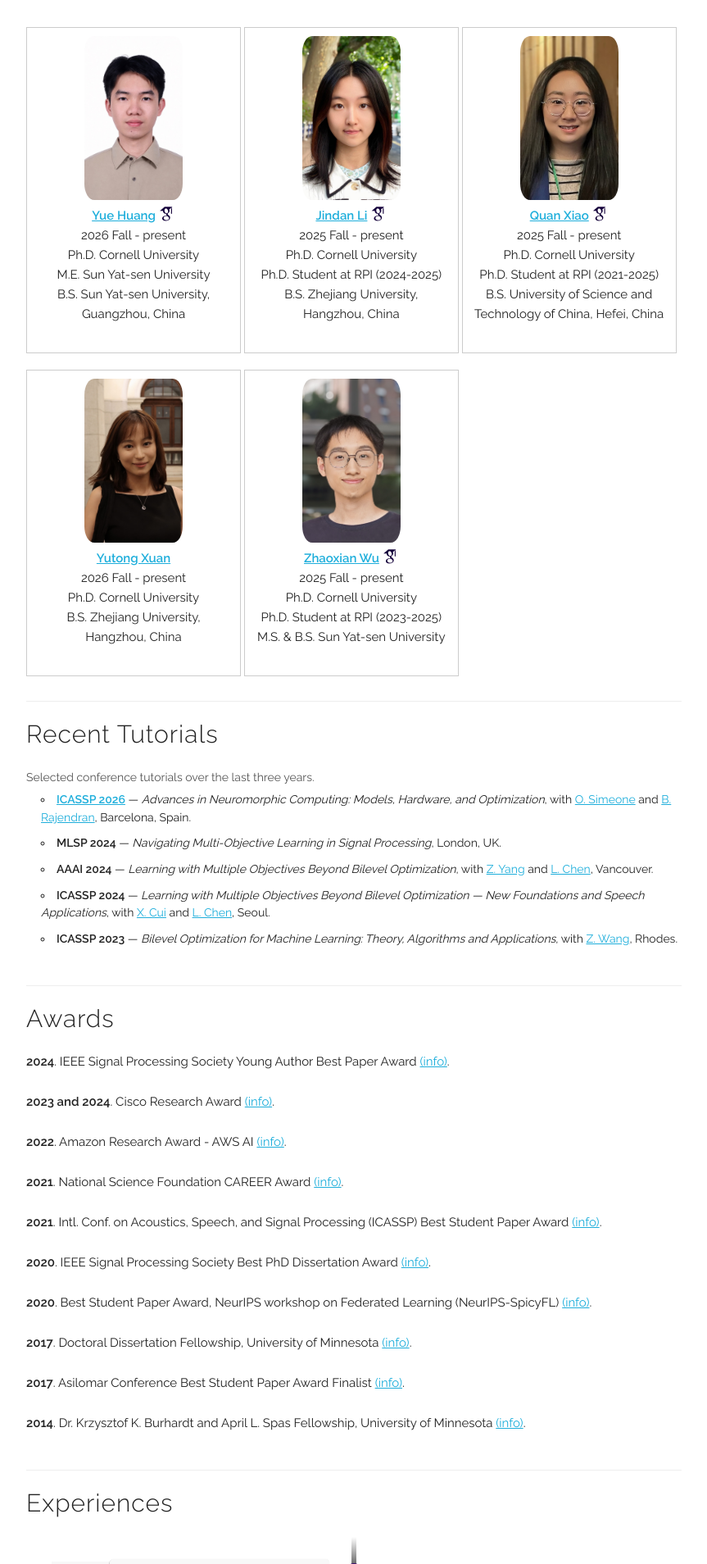
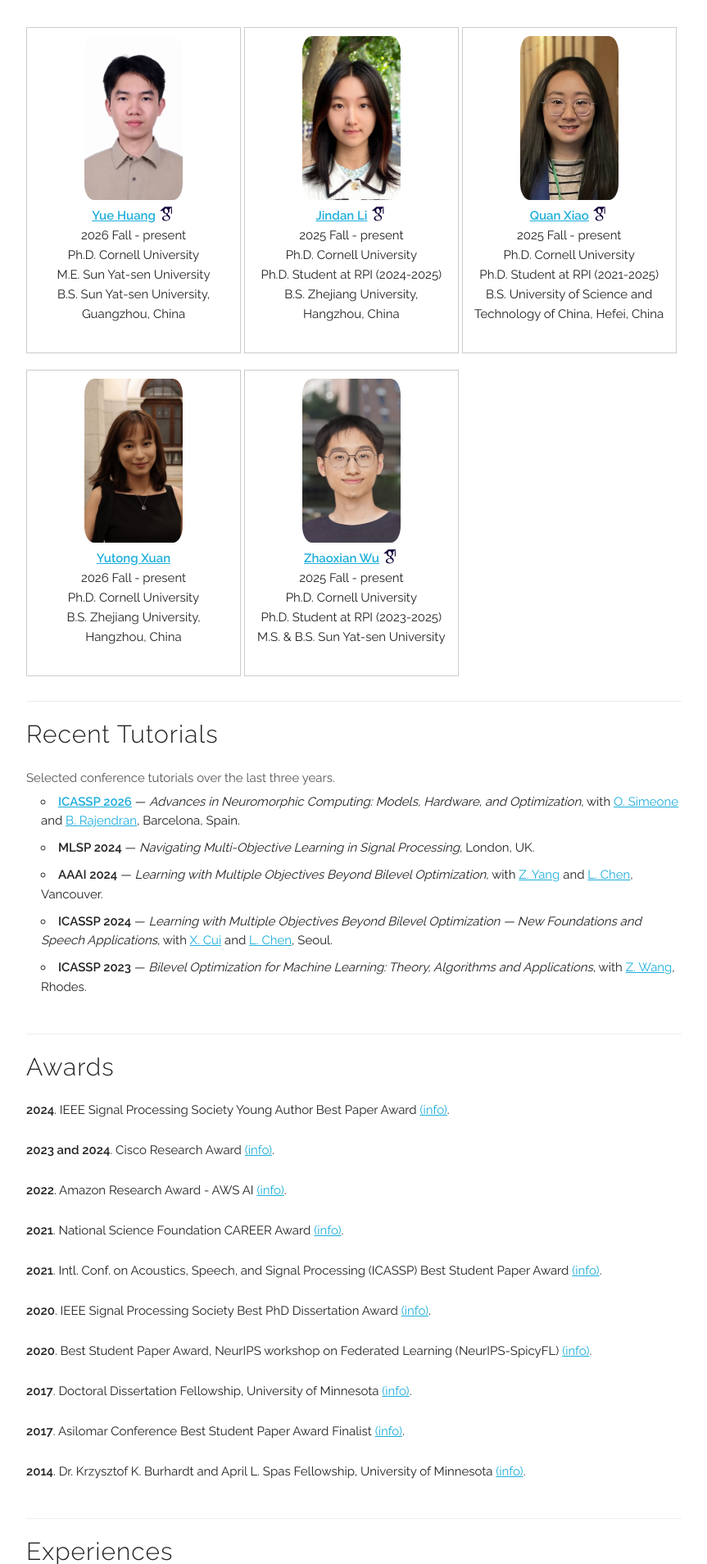
Before and after one commit to chentianyi1991/chentianyi1991.github.io, a Jekyll site: the page built from index.html, in a window 1280 px wide. Shown: the part 4492-6400 px from the top of the page at 82% size, without its empty margins (208-1071 px from the left). Built offline with Jekyll 4.4.1, drawn with Linux system fonts in a browser that asks for light colours; some web fonts are replaced; comment, search, counter and statistics services are not loaded.

Commit message:
Update index.html

```diff
--- a/index.html
+++ b/index.html
@@ -483,9 +483,9 @@ B.S. Beijing Uni. of Posts and Telecomm., China
 <!-- ========== TUTORIALS ========== -->
 <div class="docs-section" id="tutorials">
   <h4>Recent Tutorials</h4>
-  <p style="font-size: 14px; color: #555; margin-bottom: 0.6rem;">Selected conference tutorials over the last three years.</p>
+  <p style="color: #555; margin-bottom: 0.6rem;">Selected conference tutorials over the last three years.</p>
 
-  <ul style="font-size: 14px; line-height: 1.55; margin-left: 18px;">
+  <ul style="line-height: 1.55; margin-left: 18px;">
     <li><b><a href="https://sites.google.com/view/osvaldosimeone/research/icassp-2026-tutorial" target="_blank">ICASSP 2026</a></b> &mdash; <i>Advances in Neuromorphic Computing: Models, Hardware, and Optimization</i>, with <a href="https://www.nms.kcl.ac.uk/osvaldo.simeone/index.htm" target="_blank">O. Simeone</a> and <a href="https://sites.google.com/site/rajendranbipin/" target="_blank">B. Rajendran</a>, Barcelona, Spain.</li>
     <li><b>MLSP 2024</b> &mdash; <i>Navigating Multi-Objective Learning in Signal Processing</i>, London, UK.</li>
     <li><b>AAAI 2024</b> &mdash; <i>Learning with Multiple Objectives Beyond Bilevel Optimization</i>, with <a href="https://zhuoranyang.github.io/" target="_blank">Z. Yang</a> and <a href="https://lisha-chen.github.io/" target="_blank">L. Chen</a>, Vancouver.</li>
```
